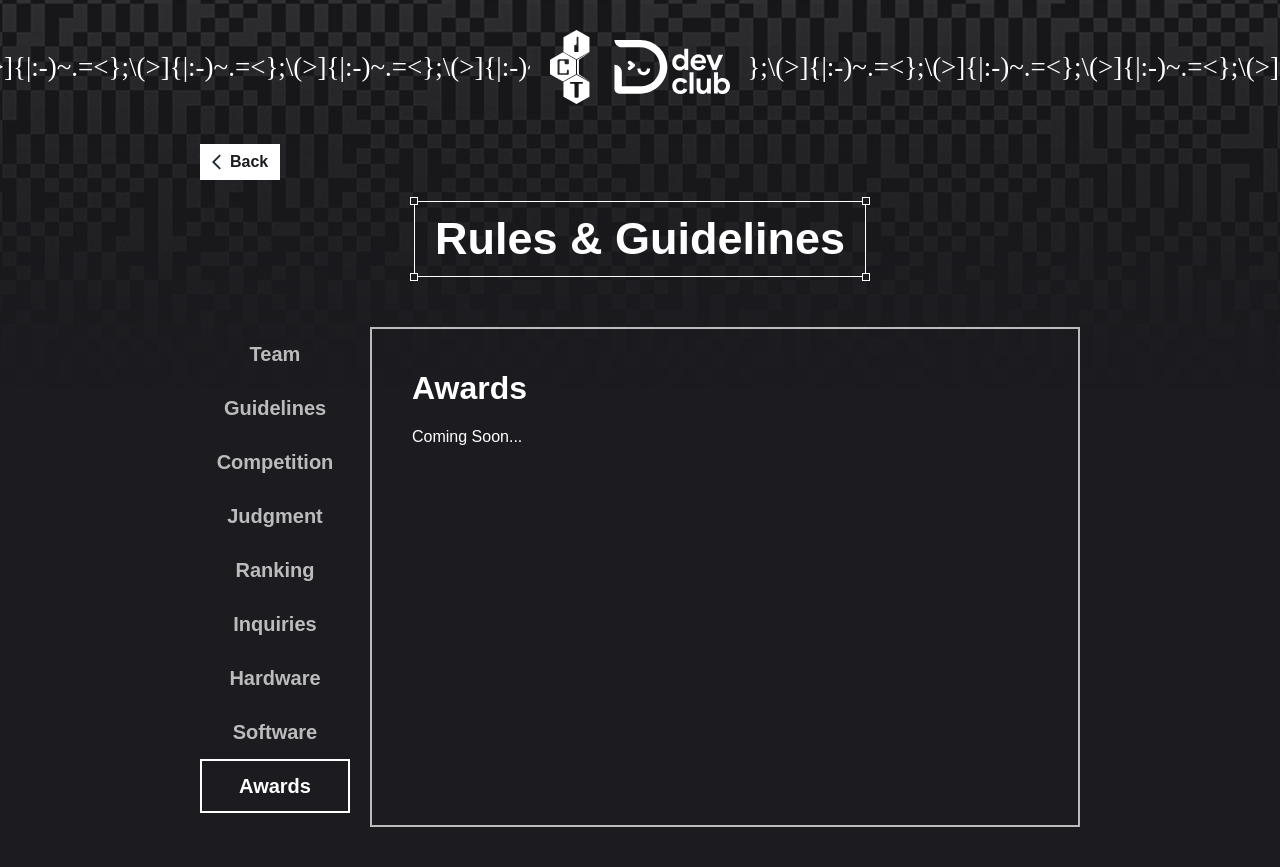
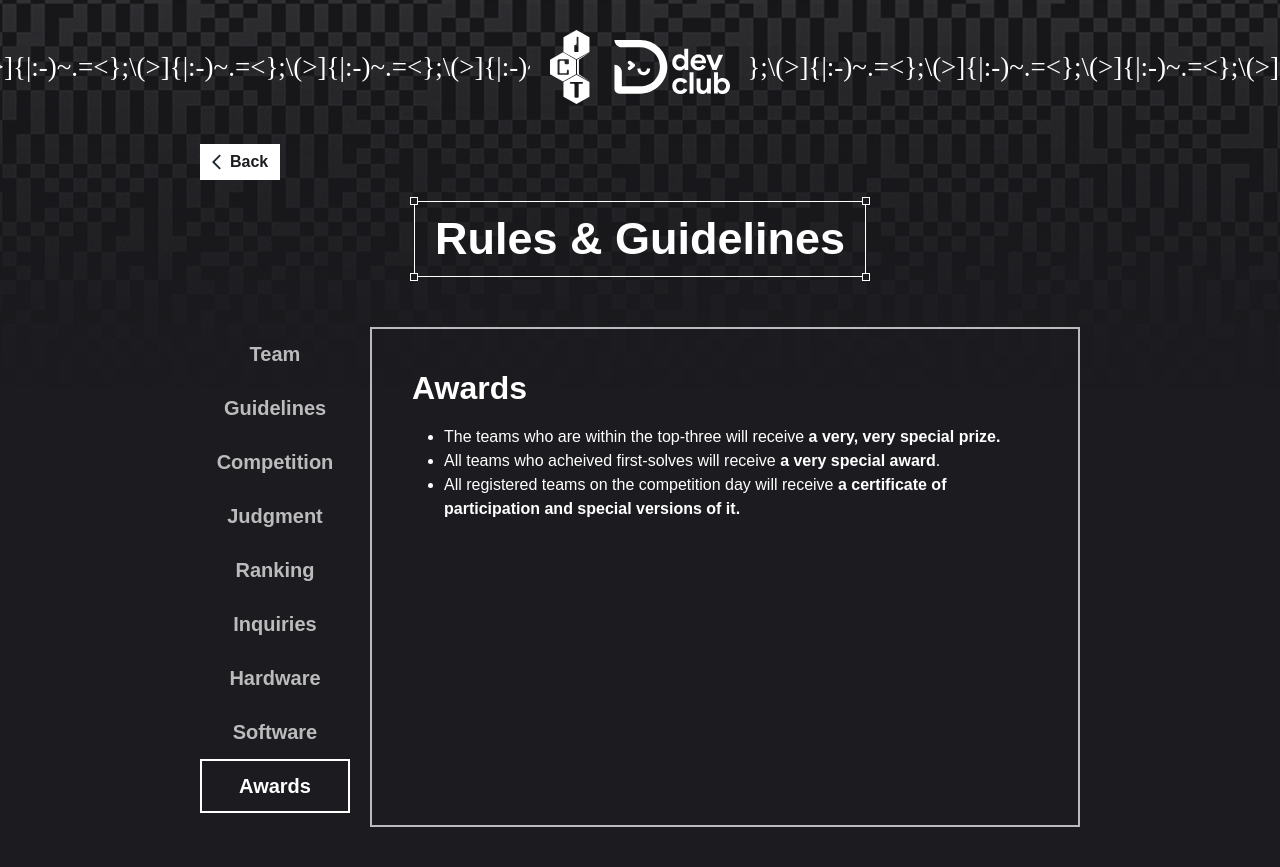
Before and after one commit to ppanturat/ictpc26-web, a Flask app: page /rules in a window 1280 px wide, after a click on "Awards". Shown: the top 867 px of the page. Run offline with Flask 3, Linux system fonts and the light colour scheme; some web fonts are replaced.

Commit message:
chore(rules): add details to Awards section

```diff
--- a/templates/rules.html
+++ b/templates/rules.html
@@ -209,7 +209,11 @@
             </div>
             <div id="Awards" class="tab-content">
                 <h2 class="section-title">Awards</h2>
-                <p>Coming Soon...</p>
+                <ul>
+                  <li>The teams who are within the top-three will receive <strong>a very, very special prize.</strong></li>
+                  <li>All teams who acheived first-solves will receive <strong>a very special award</strong>.</li>
+                  <li>All registered teams on the competition day will receive <strong>a certificate of participation and special versions of it.</strong></li>
+                </ul>
             </div>
 
         </div>
```
